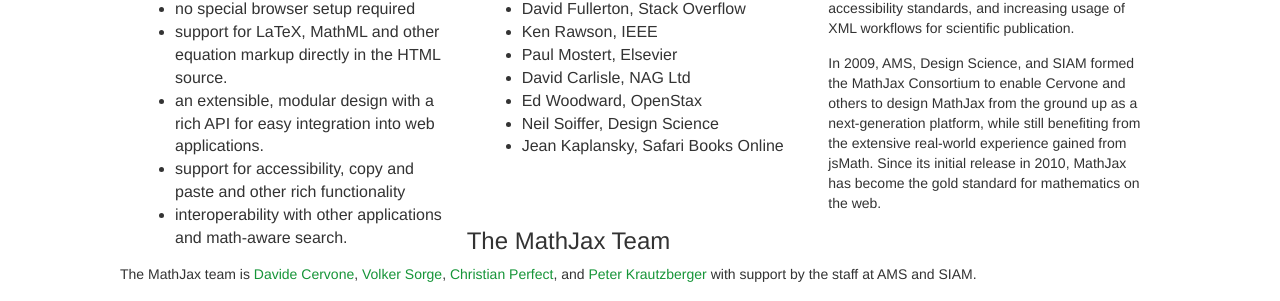
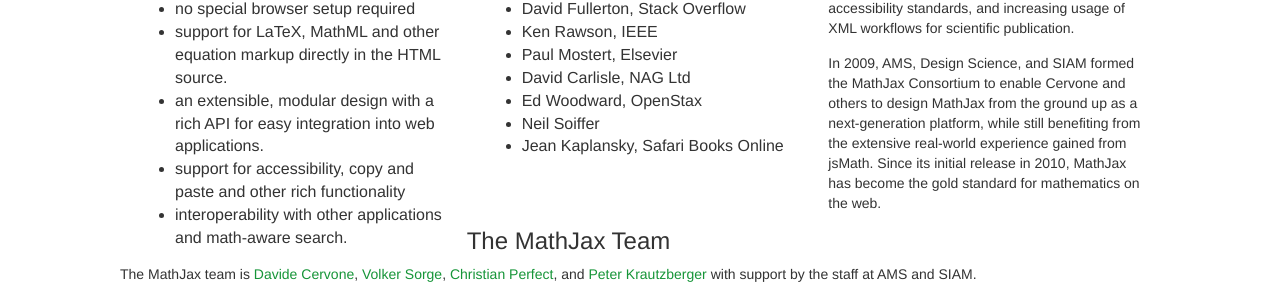
Before and after one commit to mathjax/MathJax-website, a Jekyll site: the page built from index.html, in a window 1280 px wide and 900 px high, scrolled down 4048 px. Shown: the part 436-737 px from the top of the window. Built offline with Jekyll 4.4.1, drawn with Linux system fonts in a browser that asks for light colours; nearby versions of some CDN libraries; formulas are drawn with MathJax 3.

Commit message:
[frontpage] update Steering Committee information

```diff
--- a/index.html
+++ b/index.html
@@ -375,7 +375,7 @@
           <li>Paul Mostert, Elsevier</li>
           <li>David Carlisle, NAG Ltd</li>
           <li>Ed Woodward, OpenStax</li>
-          <li>Neil Soiffer, Design Science</li>
+          <li>Neil Soiffer</li>
           <li>Jean Kaplansky, Safari Books Online</li>
         </ul>
       </div>
```
